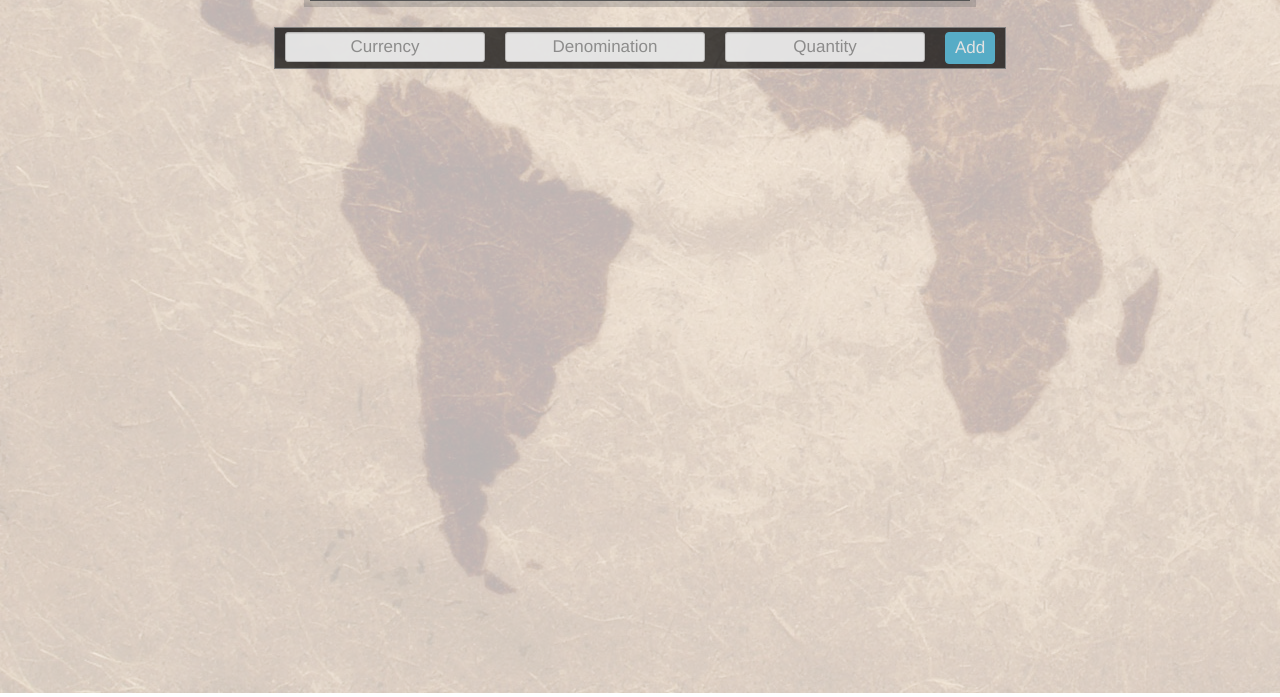
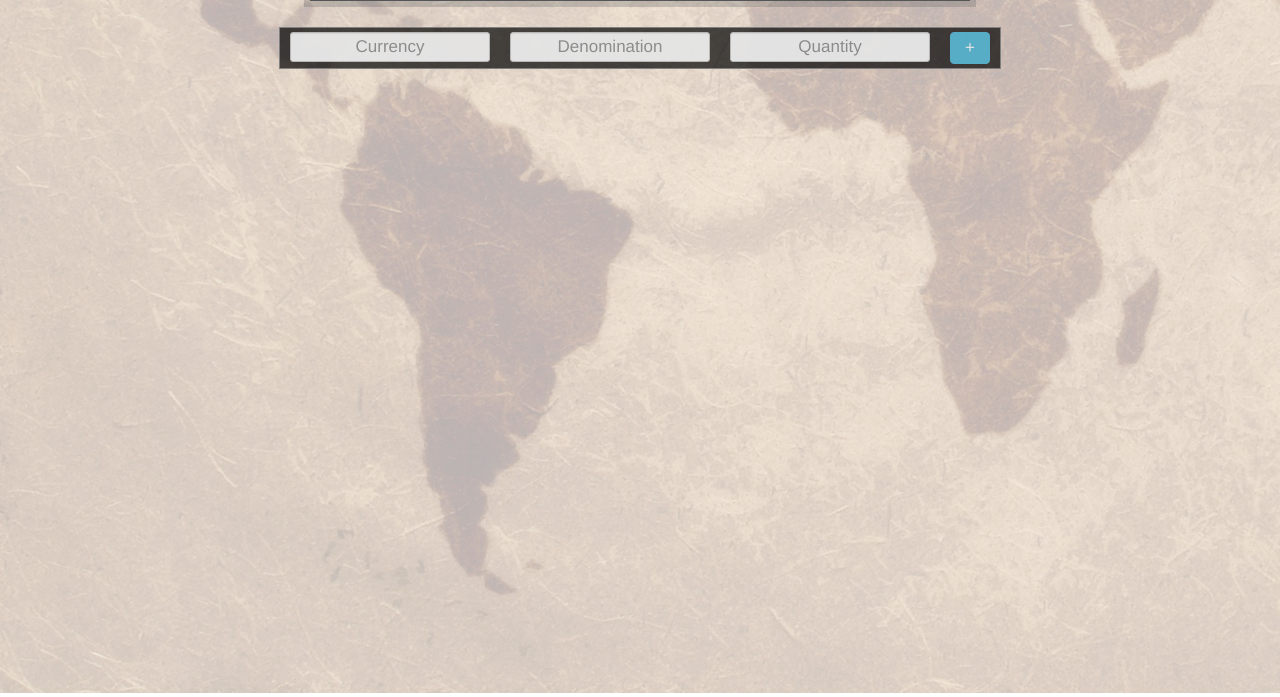
Before and after one commit to davidcho/dinero, a Django app: page / in a window 1280 px wide. Shown: the part 423-1120 px from the top of the page. Run offline with Django 3.2, Linux system fonts and the light colour scheme; data comes from the database, SQL or seed files in the repository; some libraries are stand-ins or nearby versions.

Commit message:
able to read in values from inputs

```diff
--- a/static/css/stylesheet.css
+++ b/static/css/stylesheet.css
@@ -163,7 +163,7 @@ tbody {
 form {
     margin: auto;
     margin-top: 20px;
-    width: 732px;
+    width: 722px;
     height: 42px;
     border: 1px solid gray;
     background-color: rgba(0, 0, 0, 0.7);
@@ -176,7 +176,7 @@ form {
 }
 input#add {
     margin: 10px;
-    width: 50px;
+    width: 40px;
     position: relative;
     float: left;
     padding: 3px;
--- a/templates/home.html
+++ b/templates/home.html
@@ -10,11 +10,12 @@
 
             <script>
                 $(document).ready(function() {
-                    var count = 1;
                     $('#add').click(function() {
                         var currency = $('#currency').val();
                         var denom = $('#denom').val();
                         var quantity = $('#quantity').val();
+
+
                         var letters = /^[A-Za-z]+$/;
                         var numbers = /^[0-9]+$/;
 
@@ -95,10 +96,16 @@
                         </div>
                     </div>
                     <form class="form-inline">
-                        <input type="text" class="form-control input-small" placeholder="Currency">
-                        <input type="text" class="form-control input-small" placeholder="Denomination">
-                        <input type="text" class="form-control input-small" placeholder="Quantity">
-                        <input type="submit" class="btn btn-info" value="Add" id="add">
+                        <div id="group1">
+                            <input type="text" id="currency" class="form-control input-small" placeholder="Currency">
+                        </div>
+                        <div id="group2">
+                            <input type="text" id="denom" class="form-control input-small" placeholder="Denomination">
+                        </div>
+                        <div id="group3">
+                            <input type="text" id="quantity" class="form-control input-small" placeholder="Quantity">
+                        </div>
+                        <input type="submit" class="btn btn-info" value="+" id="add">
                     </form>
                 </div>
             </div>
```
